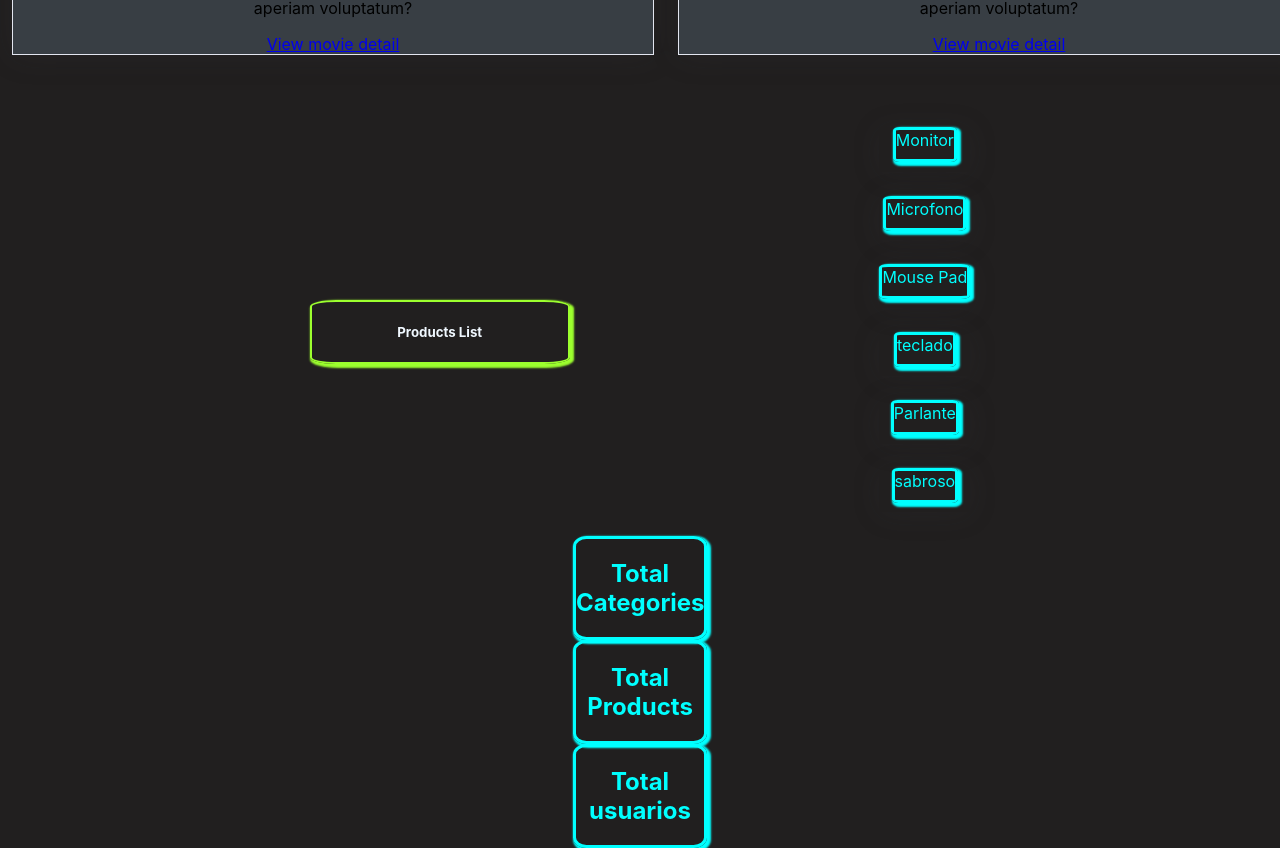
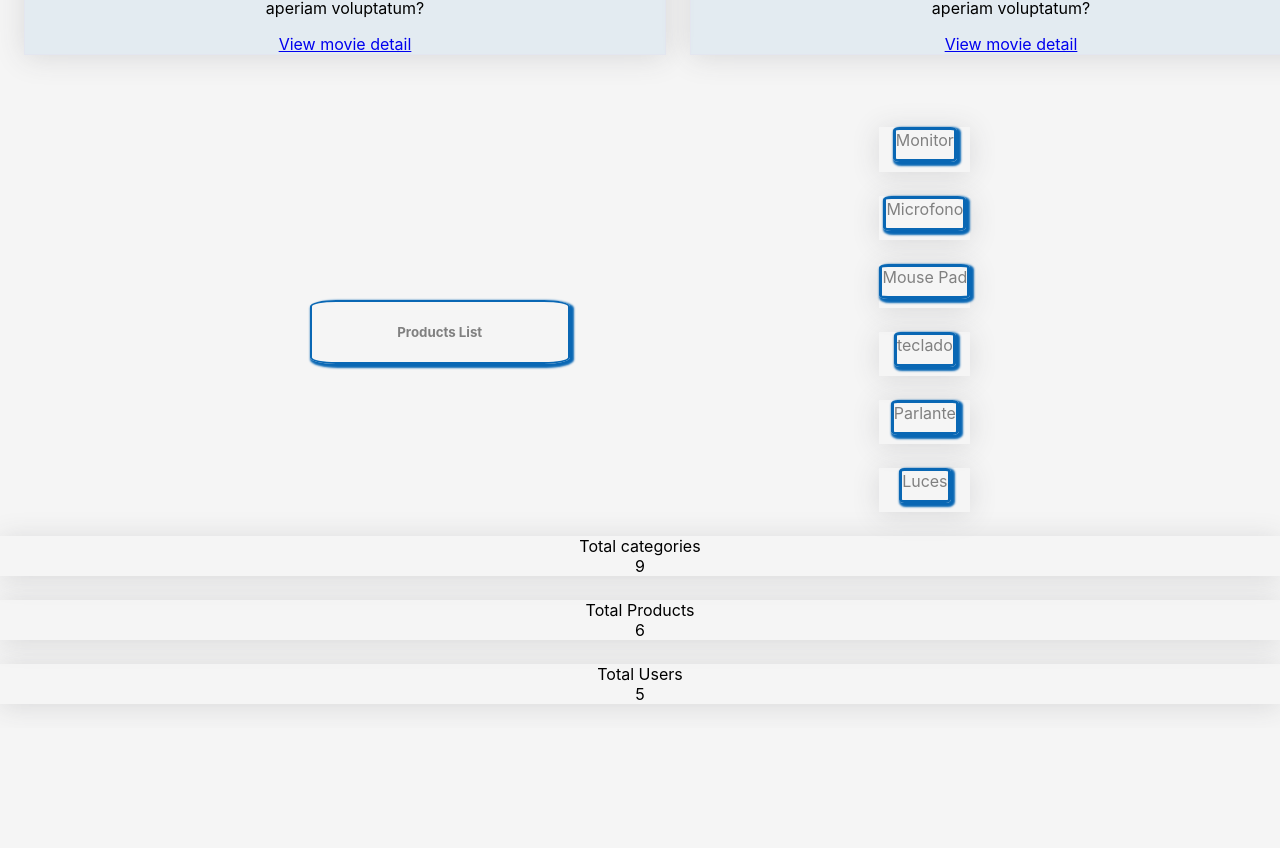
Before and after one commit to nachoetienotmoine/dashboard-goffice, a React (Create React App) app: page / in a window 1280 px wide. Shown: the part 1020-1868 px from the top of the page. After the commit the page ends 1748 px from the top, so only its background shows below. Built offline with nearby package versions, Linux system fonts and the light colour scheme.

Commit message:
Smallcard
Tarjetas de

categories
products
Users

```diff
--- a/src/assets/css/App.css
+++ b/src/assets/css/App.css
@@ -14,14 +14,14 @@
 }
 
 .App-header {
-  background-color: rgb(7, 66, 125);
+  background-color: white;
   height: 20vh;
   display: flex;
   flex-direction: row;
   align-items:initial;
   justify-content:baseline;
   font-size: calc(10px + 2vmin);
-  color: white;
+  color: grey;
 }
 
 .App-link {
@@ -38,7 +38,7 @@
 }
 
 body{
-  background-color: rgba(31, 29, 29, 0.907);
+  background-color: whitesmoke;
 
 
 }
@@ -56,24 +56,24 @@ body{
   display: flex;
   flex-direction: column;
   border: solid 2px;
-  border-color: #9CFF2E;
-  box-shadow: 2px 2px 2px 2px #9CFF2E;
+  border-color: rgb(9, 103, 180);
+  box-shadow: 2px 2px 2px 2px rgb(9, 103, 180);
   border-radius: 10%;
   height: 10%;
   width: 20%;
-  color: #9CFF2E;
+  color: grey;
 }
 
 
 
 .Product{
   border: solid 3px;
-  border-color: #0ff;
+  border-color: rgb(9, 103, 180);
   border-radius: 10%;
-  box-shadow: 2px 2px 2px 2px #0ff;
+  box-shadow: 2px 2px 2px 2px rgb(9, 103, 180);
   padding-bottom: 10%;
   margin-bottom: 10%;
-  color: #0ff;
+  color: grey;
 }
 
 .smallcards{
@@ -83,7 +83,7 @@ body{
 }
 
 .Titulo{
-  color: aliceblue;
+  color: grey;
 }
 
 .conteiner{
@@ -125,7 +125,7 @@ body{
   flex-direction: row;
   flex-wrap: nowrap;
   margin-right: -0.75rem;
-  margin-left: .0.75rem;
+  margin-left: 0.75rem;
   box-sizing: border-box;
 }
 .mb-4{
--- a/src/components/App.js
+++ b/src/components/App.js
@@ -16,7 +16,6 @@ function App() {
           Dashboard Goffice
         </h1>
         <nav>
-
 
         </nav>
       </header>
--- a/src/components/ProdList.js
+++ b/src/components/ProdList.js
@@ -41,7 +41,7 @@ function ProdList() {
             </div>
             <div className="col-lg-6 mb-4">
               <div className="card bg-dark text-white shadow">
-                <div className="Product">sabroso</div>
+                <div className="Product">Luces</div>
               </div>
             </div>
           </div>
--- a/src/components/TotalCategories.js
+++ b/src/components/TotalCategories.js
@@ -1,5 +1,5 @@
 import react from 'react';
-import SmallCard from './smallCard';
+import SmallCard from './SmallCard';
 
 /*  Cada set de datos es un objeto literal */
 
@@ -8,7 +8,7 @@ import SmallCard from './smallCard';
 let Categories = {
   title: 'Total categories',
   color: 'primary',
-  cuantity: 2,
+  cuantity: "9",
   icon: 'fa-clipboard-list'
 }
 
@@ -38,13 +38,15 @@ let cards = [Categories, Products, Users];
 function TotalCategories() {
   return (
 
-    <div className="Card2">
+    <div className="row">
 
-         <div className='conteiner'>
-          <h2>Total Categories</h2>
-         </div>
+    {cards.map( (Categories, i) => {
 
-  </div>
+        return <SmallCard {...Categories} key={i}/>
+
+    })}
+
+</div>
 );
 }
 
--- a/src/components/TotalProducts.js
+++ b/src/components/TotalProducts.js
@@ -5,9 +5,7 @@ function TotalProducts() {
 
     <div className="Card2">
 
-            <div className='conteiner'>
-             <h2>Total Products</h2>
-            </div>
+
 
 
     </div>
--- a/src/components/TotalUsers.js
+++ b/src/components/TotalUsers.js
@@ -5,9 +5,7 @@ function TotalUsers() {
   return (
     <div className="Card2">
 
-    <div className='conteiner'>
-     <h2>Total usuarios</h2>
-    </div>
+
 
 </div>
   );
--- a/src/components/smallCard.js
+++ b/src/components/smallCard.js
@@ -1,20 +1,18 @@
 import React from 'react';
 import PropTypes from 'prop-types';
 
-function smallCard(props){
+function SmallCard(props){
     return(
-        <div className="smallcards">
-            <div>
-                <div className="Product">
-                    <div className="Product">
-                        <div className="Product">
-                            <div className="" ></div>
-                            <div>
-
-                            </div>
+        <div className="col-md-4 mb-4">
+            <div className={`card border-left-${props.color} shadow h-100 py-2`}>
+                <div className="card-body">
+                    <div className="row no-gutters align-items-center">
+                        <div className="col mr-2">
+                            <div className={`text-xs font-weight-bold text-${props.color} text-uppercase mb-1`}> {props.title}</div>
+                            <div className="h5 mb-0 font-weight-bold text-gray-800">{props.cuantity}</div>
                         </div>
-                        <div className="Titulo">
-                            <p>Total Users</p>
+                        <div className="col-auto">
+                            <i className={`fas ${props.icon} fa-2x text-gray-300`}></i>
                         </div>
                     </div>
                 </div>
@@ -26,7 +24,7 @@ function smallCard(props){
 
 /* DEFINICIÓN DE PROPIEDADES POR DEFAULT */
 
-smallCard.defaultProps = {
+SmallCard.defaultProps = {
     title: 'No Title',
     color: 'success',
     cuantity: 'No cuatity',
@@ -35,7 +33,7 @@ smallCard.defaultProps = {
 
 /* PROPTYPES */
 
-smallCard.propTypes = {
+SmallCard.propTypes = {
     atritutes: PropTypes.shape({
         title: PropTypes.string.isRequired,
         color: PropTypes.string.isRequired,
@@ -49,4 +47,4 @@ smallCard.propTypes = {
 
 
 
-export default smallCard;
+export default SmallCard;
```
Lines whose indentation alone changed are shown as unchanged.
